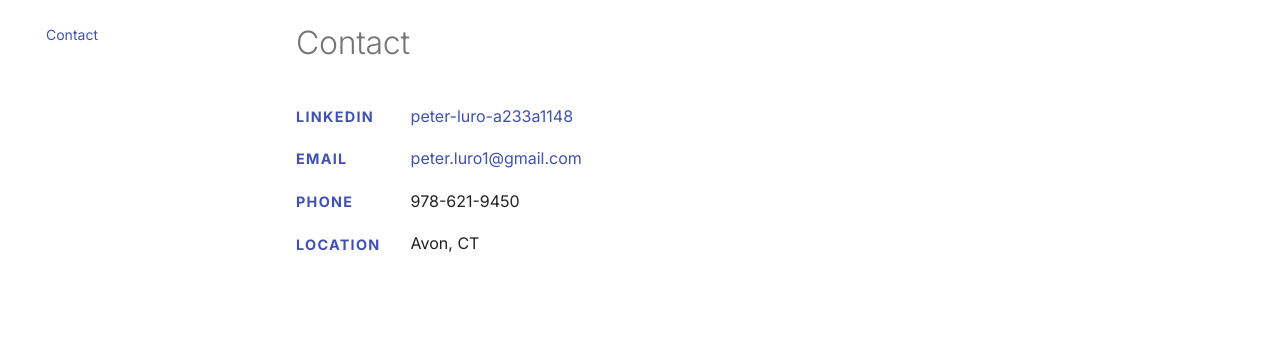
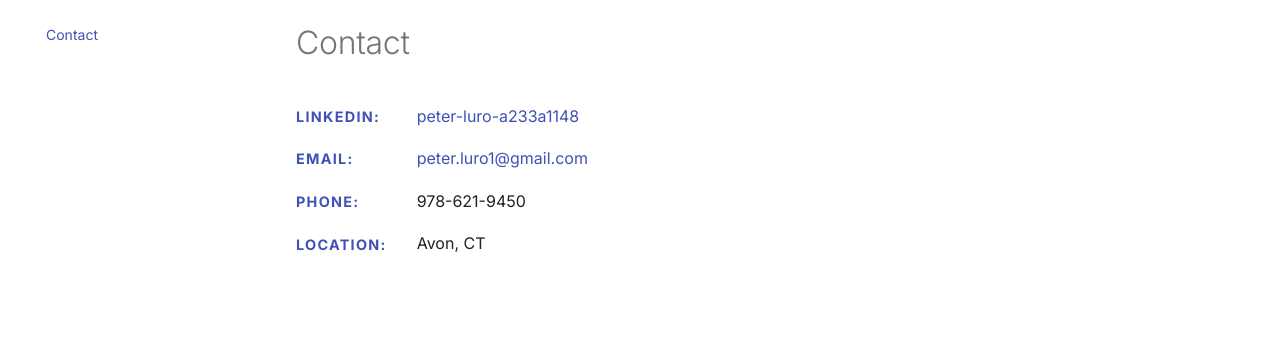
Before and after one commit to paluro567/personal-website, an MkDocs documentation site: the page built from docs/contact.md, in a window 1280 px wide. Shown: the part 124-465 px from the top of the page. Built offline with MkDocs 1.6.1 and Material for MkDocs 9.7.7, drawn with Linux system fonts in a browser that asks for light colours.

Commit message:
formatting

```diff
--- a/docs/contact.md
+++ b/docs/contact.md
@@ -1,15 +1,16 @@
 # Contact
 
 <div class="contact-grid">
-  <span class="contact-label">LinkedIn</span>
+  <span class="contact-label">LinkedIn:</span>
   <a href="https://www.linkedin.com/in/peter-luro-a233a1148/" target="_blank">peter-luro-a233a1148</a>
 
-  <span class="contact-label">Email</span>
-  <a href="mailto:peter.luro1@gmail.com">peter.luro1@gmail.com</a>
+<span class="contact-label">Email:</span>
+<a href="mailto:peter.luro1@gmail.com">peter.luro1@gmail.com</a>
 
-  <span class="contact-label">Phone</span>
-  <span>978-621-9450</span>
+<span class="contact-label">Phone:</span>
+<span>978-621-9450</span>
 
-  <span class="contact-label">Location</span>
-  <span>Avon, CT</span>
+<span class="contact-label">Location:</span>
+<span>Avon, CT</span>
+
 </div>
```
Also changed, not shown: site/Contact/index.html, site/search/search_index.json.
